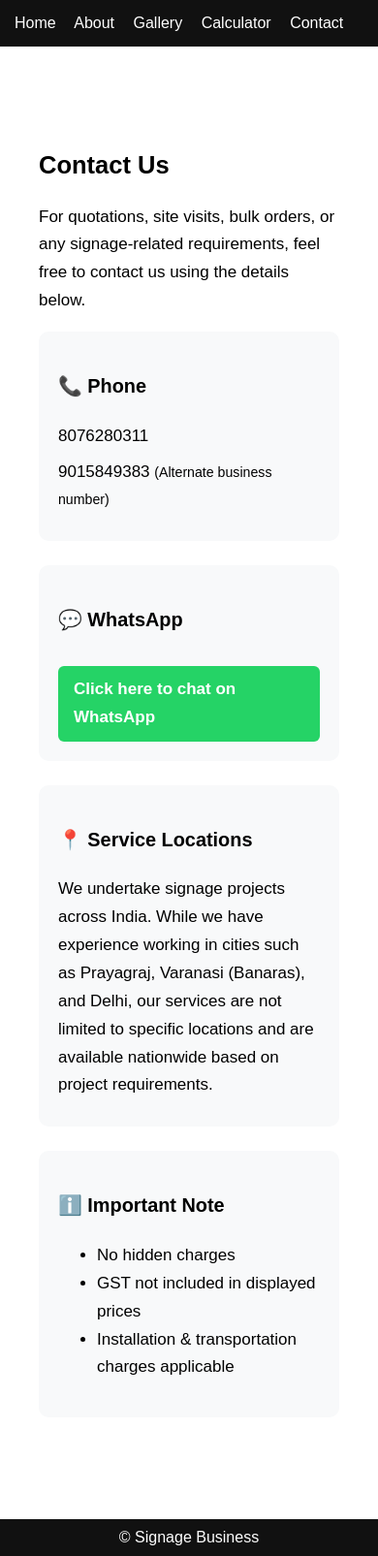
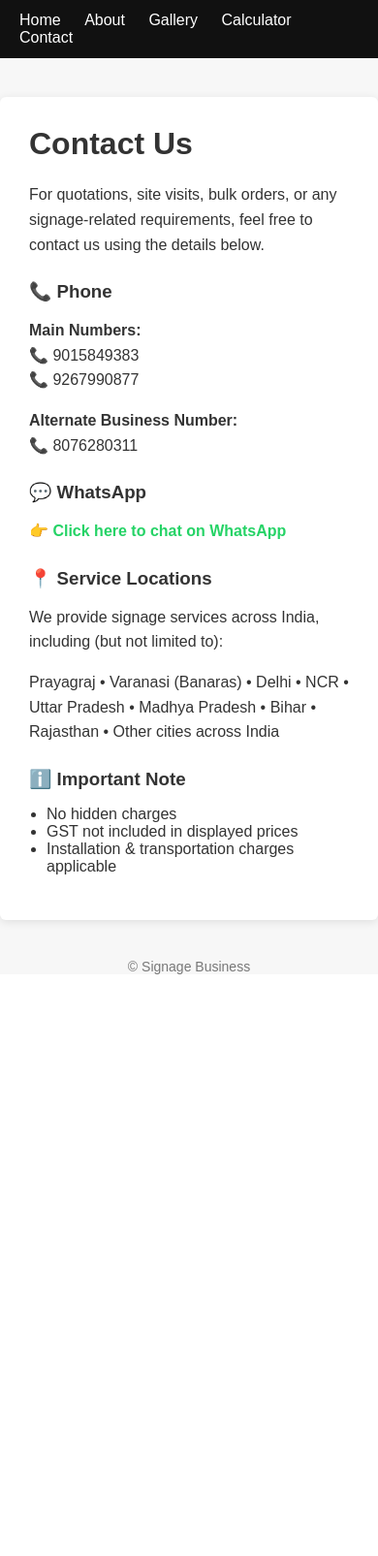
Before and after one commit to jmssignagework-hue/jms-signage, a Django app: page /contact/ in a window 390 px wide. Shown: the whole page at 97% size. After the commit the page ends 1005 px from the top, so only its background shows below. Run offline with Django 5.2, Linux system fonts and the light colour scheme.

Commit message:
Final contact page with correct phone numbers

```diff
--- a/products/templates/contact.html
+++ b/products/templates/contact.html
@@ -1,77 +1,130 @@
-{% extends 'base.html' %}
-{% block content %}
+<!DOCTYPE html>
+<html lang="en">
+<head>
+    <meta charset="UTF-8">
+    <title>Contact Us | Signage Business</title>
+    <meta name="viewport" content="width=device-width, initial-scale=1.0">
 
     <style>
-.contact-container {
+        body {
+            font-family: Arial, sans-serif;
+            margin: 0;
+            background: #f7f7f7;
+            color: #333;
+        }
+
+        nav {
+            background: #111;
+            padding: 12px 20px;
+        }
+
+        nav a {
+            color: #fff;
+            margin-right: 20px;
+            text-decoration: none;
+            font-weight: 500;
+        }
+
+        nav a:hover {
+            text-decoration: underline;
+        }
+
+        .container {
             max-width: 900px;
             margin: 40px auto;
-    padding: 20px;
-    font-size: 17px;
-    line-height: 1.7;
+            background: #fff;
+            padding: 30px;
+            border-radius: 6px;
+            box-shadow: 0 2px 10px rgba(0,0,0,0.1);
         }
 
-.contact-container h2 {
-    margin-bottom: 15px;
+        h1 {
+            margin-top: 0;
         }
 
-.contact-box {
-    background: #f8f9fa;
-    padding: 20px;
-    border-radius: 10px;
-    margin-bottom: 25px;
+        h3 {
+            margin-bottom: 10px;
+            margin-top: 25px;
         }
 
-.contact-box p {
-    margin: 8px 0;
+        p {
+            line-height: 1.6;
         }
 
-.whatsapp-link {
-    display: inline-block;
-    margin-top: 10px;
-    padding: 10px 16px;
-    background: #25D366;
-    color: white;
-    border-radius: 6px;
+        a.whatsapp {
+            color: #25D366;
+            font-weight: bold;
             text-decoration: none;
-    font-weight: bold;
+        }
+
+        a.whatsapp:hover {
+            text-decoration: underline;
+        }
+
+        ul {
+            padding-left: 18px;
+        }
+
+        footer {
+            margin-top: 40px;
+            text-align: center;
+            color: #777;
+            font-size: 14px;
         }
     </style>
+</head>
 
-<div class="contact-container">
+<body>
 
-    <h2>Contact Us</h2>
+<nav>
+    <a href="/">Home</a>
+    <a href="/about/">About</a>
+    <a href="/gallery/">Gallery</a>
+    <a href="/calculator/">Calculator</a>
+    <a href="/contact/">Contact</a>
+</nav>
+
+<div class="container">
+    <h1>Contact Us</h1>
+
     <p>
         For quotations, site visits, bulk orders, or any signage-related
         requirements, feel free to contact us using the details below.
     </p>
 
-    <div class="contact-box">
+    <!-- PHONE SECTION -->
     <h3>📞 Phone</h3>
-        <p>8076280311</p>
-        <p>9015849383 <small>(Alternate business number)</small></p>
-    </div>
 
-    <div class="contact-box">
+    <p>
+        <strong>Main Numbers:</strong><br>
+        📞 9015849383<br>
+        📞 9267990877
+    </p>
+
+    <p>
+        <strong>Alternate Business Number:</strong><br>
+        📞 8076280311
+    </p>
+
+    <!-- WHATSAPP -->
     <h3>💬 WhatsApp</h3>
-        <a class="whatsapp-link"
-           href="https://wa.me/919267990877?text=Hello%20I%20want%20a%20signage%20quotation"
-           target="_blank">
+    <p>
+        👉 <a class="whatsapp" href="https://wa.me/919015849383" target="_blank">
             Click here to chat on WhatsApp
         </a>
-    </div>
+    </p>
 
-    <div class="contact-box">
+    <!-- SERVICE LOCATIONS -->
     <h3>📍 Service Locations</h3>
     <p>
-            We undertake signage projects across India.
-            While we have experience working in cities such as Prayagraj,
-            Varanasi (Banaras), and Delhi, our services are not limited to
-            specific locations and are available nationwide based on
-            project requirements.
+        We provide signage services across India, including (but not limited to):
     </p>
-    </div>
+    <p>
+        Prayagraj • Varanasi (Banaras) • Delhi • NCR • Uttar Pradesh •
+        Madhya Pradesh • Bihar • Rajasthan • Other cities across India
+    </p>
 
-    <div class="contact-box">
+    <!-- IMPORTANT NOTE -->
     <h3>ℹ️ Important Note</h3>
     <ul>
         <li>No hidden charges</li>
@@ -80,6 +133,9 @@
     </ul>
 </div>
 
-</div>
+<footer>
+    © Signage Business
+</footer>
 
-{% endblock %}
+</body>
+</html>
```
Lines whose indentation alone changed are shown as unchanged.
